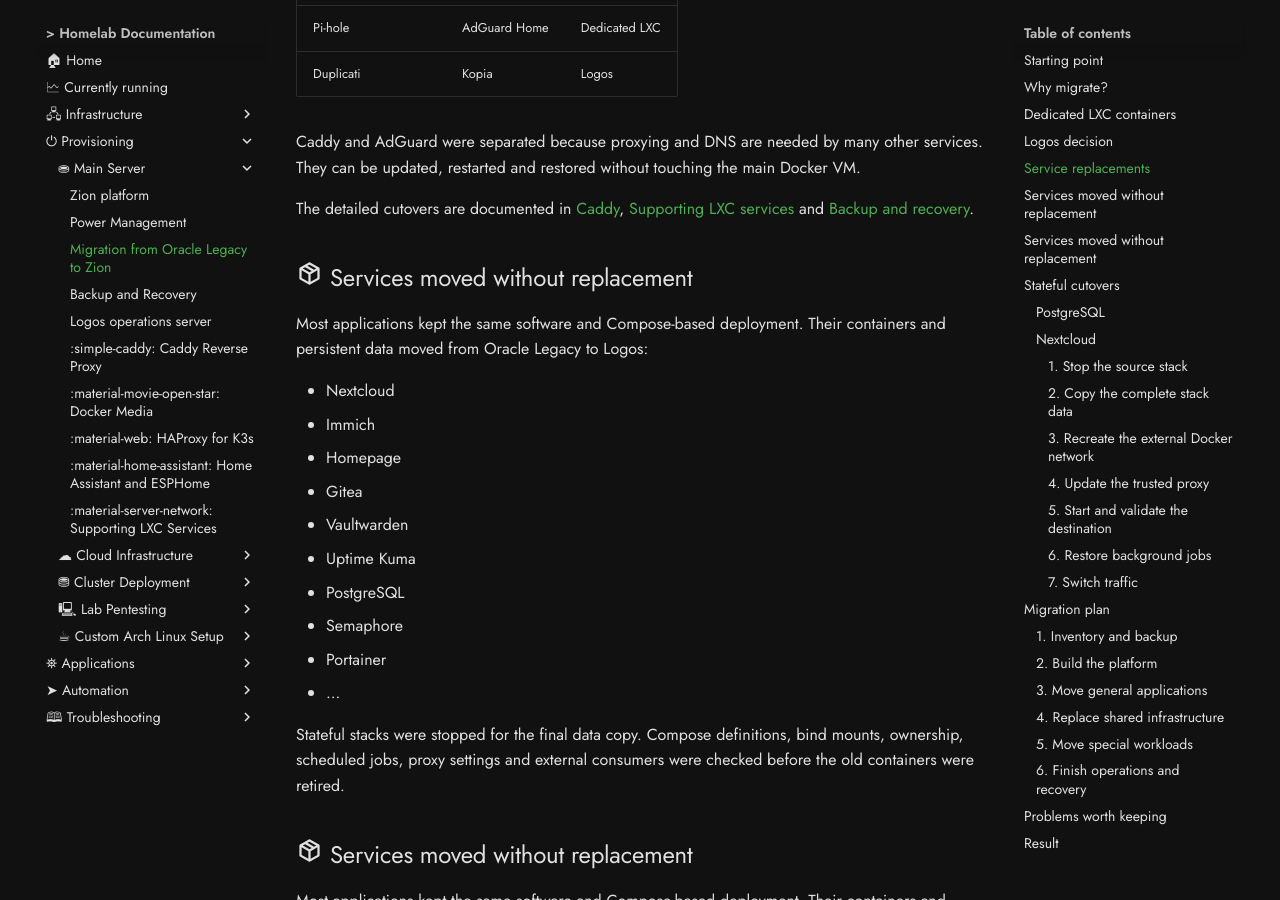
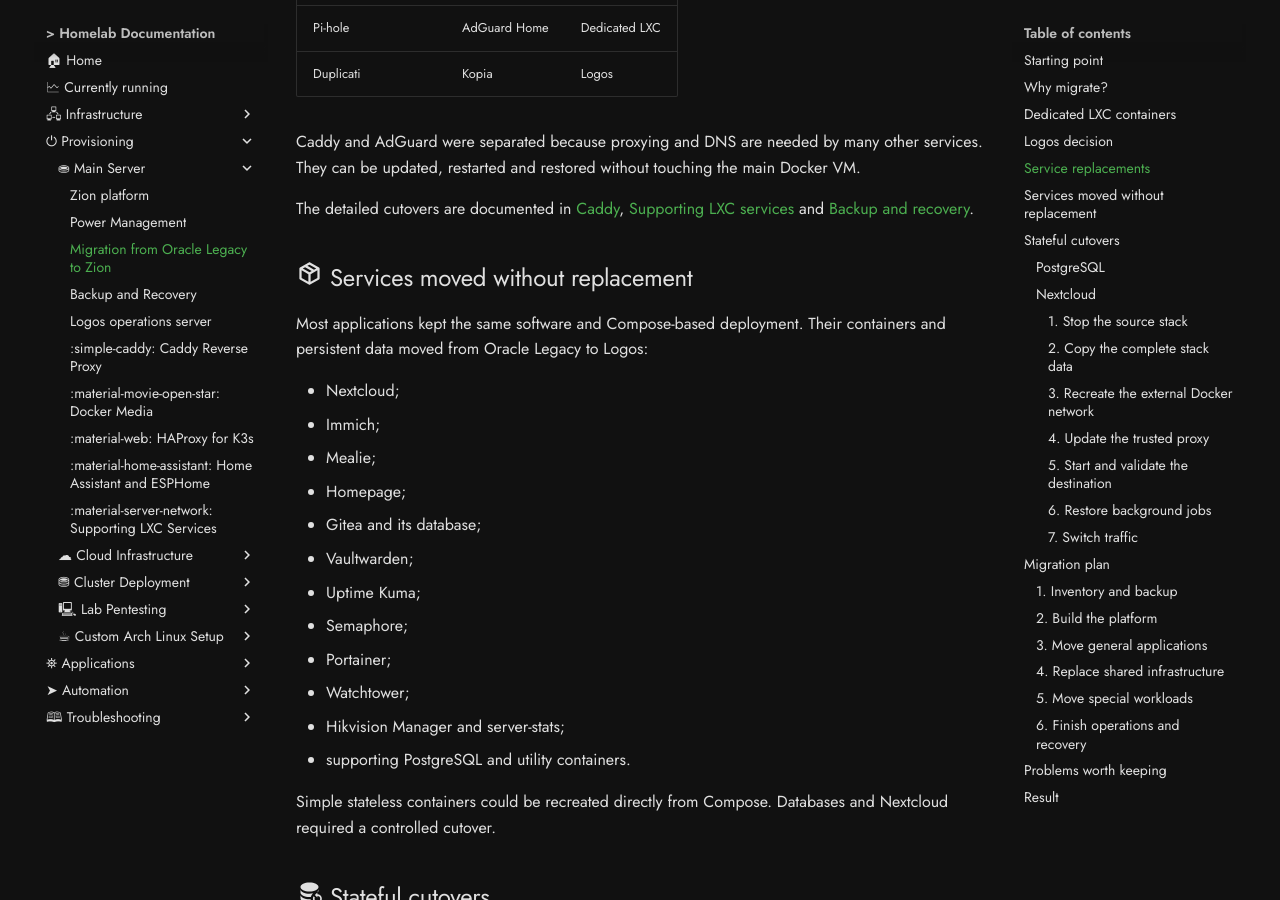
Before and after one commit to kCn3333/homelab, an MkDocs documentation site: the page built from docs/zion/1-migration.md, in a window 1280 px wide and 900 px high, scrolled down 2534 px. Built offline with MkDocs 1.6.1 and Material for MkDocs 9.7.7, drawn with Linux system fonts in a browser that asks for light colours; comment, search, counter and statistics services are not loaded.

Commit message:
docs: update migration

```diff
--- a/docs/zion/1-migration.md
+++ b/docs/zion/1-migration.md
@@ -73,23 +73,6 @@
 Caddy and AdGuard were separated because proxying and DNS are needed by many other services. They can be updated, restarted and restored without touching the main Docker VM.
 
 The detailed cutovers are documented in [Caddy](caddy.md), [Supporting LXC services](supporting-services.md) and [Backup and recovery](backup-and-recovery.md).
-
-## :material-package-variant-closed: Services moved without replacement
-
-Most applications kept the same software and Compose-based deployment. Their containers and persistent data moved from Oracle Legacy to Logos:
-
-- Nextcloud
-- Immich
-- Homepage
-- Gitea
-- Vaultwarden
-- Uptime Kuma
-- PostgreSQL
-- Semaphore
-- Portainer
-- ...
-
-Stateful stacks were stopped for the final data copy. Compose definitions, bind mounts, ownership, scheduled jobs, proxy settings and external consumers were checked before the old containers were retired.
 
 ## :material-package-variant-closed: Services moved without replacement
 
```
